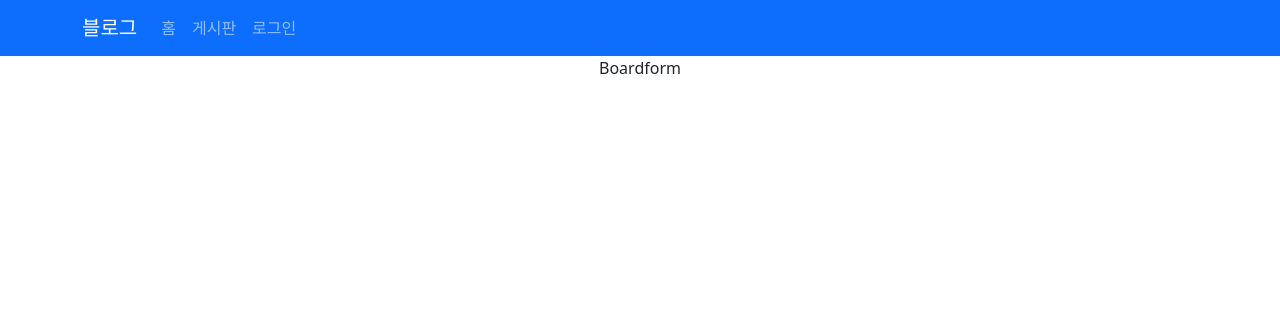
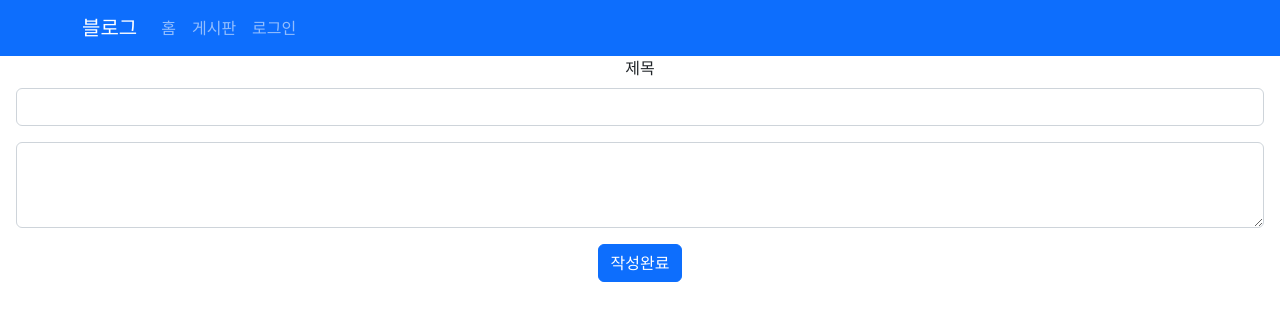
Before and after one commit to KIMPPT/React-blog, a React (Create React App) app: page /boardform in a window 1280 px wide. Shown: the top 320 px of the page. Built offline with nearby package versions, Linux system fonts and the light colour scheme.

Commit message:
04281047

```diff
--- a/src/App.js
+++ b/src/App.js
@@ -12,6 +12,12 @@ import Navheader from "./components/Navheader";
 import "bootstrap/dist/css/bootstrap.min.css";
 import { Button } from "react-bootstrap";
 import { useState } from "react";
+
+//이 값이 바뀌었을 때 화면에 출력할 필요가 없으므로
+//컴포넌트 밖에 작성을 하여 값이 바뀔 수 있도록 한다
+//*컴포넌트 안에서 작성하면 업데이트 할 때 마다 값이 고정됨
+//*값이 바뀔 때 마다 화면을 바꾸고 싶으면 useState() 사용
+let id = 3;
 function App() {
   //데이터를 하위 컴포넌트에 전달하기 위해서
   //상위 컴포넌트에서 데이터를 작성하고 props값을 전달한다
@@ -45,6 +51,11 @@ function App() {
       date: "2023-04-27",
     },
   ]);
+
+  //id값을 1씩 증가하는 함수
+  let addId=()=>{
+    id+=1;
+  }
   //주소와 페이지(컴포넌트 연결)
   return (
     <div className="App">
@@ -65,7 +76,18 @@ function App() {
             errorElement={<Home />}
           />
 
-          <Route path="/boardform" element={<Boardform />} />
+          <Route
+            path="/boardform"
+            element={
+              <Boardform
+                setBoardlist={setBoardlist}
+                boardlist={boardlist}
+                id={id}
+                addId={addId}
+                user={user}
+              />
+            }
+          />
           <Route path="/loginform" element={<Loginform setUser={setUser} />} />
         </Routes>
       </BrowserRouter>
--- /dev/null
+++ b/src/components/TextControlExample.jsx
@@ -0,0 +1,17 @@
+import Form from 'react-bootstrap/Form';
+
+function TextControlsExample() {
+  return (
+    <Form>
+      <Form.Group className="mb-3" controlId="exampleForm.ControlInput1">
+        <Form.Label>제목</Form.Label>
+        <Form.Control type="email" placeholder="" />
+      </Form.Group>
+      <Form.Group className="mb-3" controlId="exampleForm.ControlTextarea1">
+        <Form.Control as="textarea" rows={3} />
+      </Form.Group>
+    </Form>
+  );
+}
+
+export default TextControlsExample;
--- a/src/page/Board.jsx
+++ b/src/page/Board.jsx
@@ -1,6 +1,7 @@
 import React, { useEffect } from "react";
 import { useParams } from "react-router-dom";
 import { useNavigate } from "react-router-dom";
+import Button from 'react-bootstrap/Button';
 export default function Board({ boardlist }) {
   let navigate = useNavigate();
 
--- a/src/page/Boardform.jsx
+++ b/src/page/Boardform.jsx
@@ -1,7 +1,65 @@
-import React from 'react'
+import React, { useState } from "react";
+import TextControlsExample from "../components/TextControlExample";
+import Button from "react-bootstrap/Button";
+import Form from "react-bootstrap/Form";
+import { useNavigate } from "react-router-dom";
+//게시물을 작성하고
+//작성완료 버튼을 누르면 추가
+export default function Boardform({ setBoardlist, boardlist, id, user,addId }) {
+  let navigate=useNavigate();
+  let [title, setTitle] = useState("");
+  let [content, setContent] = useState("");
 
-export default function Boardform() {
+  //게시물을 추가하는 메서드
+  let addBoard = (e) => {
+    //submit 이벤트를 사용하면 기본적으로 새로고침이 들어가있다
+    //새로고침을 막아주기 위해 사용
+    e.preventDefault();
+    //1. 새로운 값 작성 - 게시물(동일한 속성)
+    let newBoard = {
+      id: id,
+      title: title,
+      content: content,
+      name: user ? user.name : "익명",
+      date: "2023-04-28",
+    };
+    //props으로 가져온 값(변수)는 원본값을 바꿀 수 없다
+    //원본값을 바꿔주려면 부모에서 값을 바꾸는 메서드(함수)를 들고와서 실행해야한다
+    //id =id+ 1;//게시글 id 번호를 증가해줌 - 작동을 하지 않음
+    addId(); //App.js에 1 증가하는 함수를 만들어서 보내줌
+    //2. 새로운 값이 추가된 새로운 배열 작성
+    //원본 배열 필요
+    let newBoardlist = boardlist.concat(newBoard);
+    //3. 새로운 배열을 set메서드를 이용하여 값 수정
+    setBoardlist(newBoardlist)
+    //내용 추가가 끝났다면 게시판으로 이동
+    navigate("/boardlist")
+  };
   return (
-    <div>Boardform</div>
-  )
+    <div>
+      <Form className="mx-3" onSubmit={addBoard}>
+        <Form.Group className="mb-3" controlId="exampleForm.ControlInput1">
+          <Form.Label>제목</Form.Label>
+          <Form.Control
+            type="text"
+            onChange={(e) => {
+              setTitle(e.target.value);
+            }}
+          />
+        </Form.Group>
+        <Form.Group className="mb-3" controlId="exampleForm.ControlTextarea1">
+          <Form.Control
+            as="textarea"
+            rows={3}
+            onChange={(e) => {
+              setContent(e.target.value);
+            }}
+          />
+        </Form.Group>
+        <Button type="submit" variant="primary">
+        작성완료
+      </Button>
+      </Form>
+    </div>
+  );
 }
--- a/src/page/Boardlist.jsx
+++ b/src/page/Boardlist.jsx
@@ -1,9 +1,15 @@
 import React from "react";
 import BasicExample from "../components/BasicExample";
 import BoardCard from "../components/BoardCard";
+import  Button  from "react-bootstrap/button";
+import { useNavigate } from "react-router-dom";
 export default function Boardlist({ boardlist }) {
+  let navigate=useNavigate();
   return (
     <div >
+                    <Button
+      onClick={()=>{navigate("/boardform")}}
+      >게시글 작성</Button>
       {
         //배열을 이용하여 화면에 출력 할 수 있다
         //map() : return 값을 배열로 전달
```
